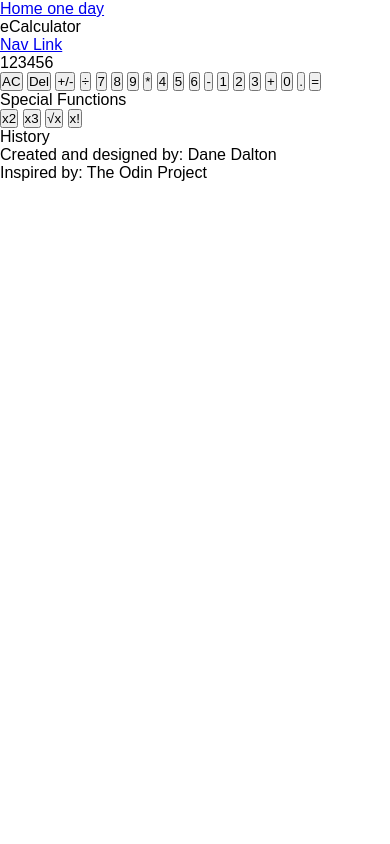
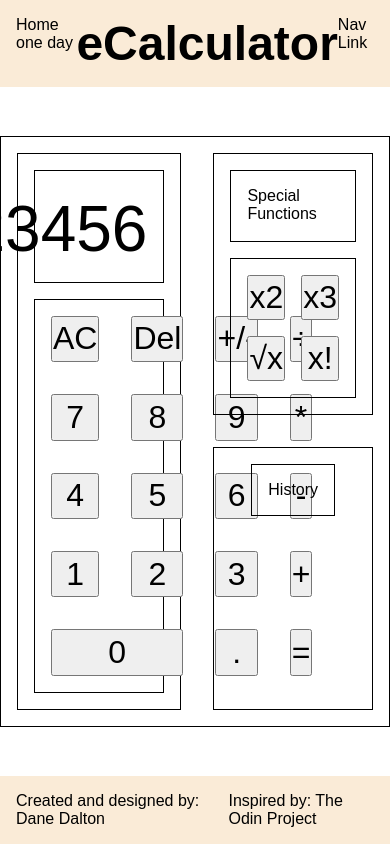
Before and after one commit to dane-dalton/eCalculator, a plain HTML site: page index.html in a window 390 px wide. Drawn offline with Linux system fonts and the light colour scheme.

Commit message:
Organization for the display of all the HTML elements. Not mobile friendly, but scales well on various monitor sizes

```diff
--- a/index.html
+++ b/index.html
@@ -27,19 +27,19 @@
                     <button class="btn del">Del</button>
                     <button class="btn pos-neg">+/-</button>
                     <button class="btn divide">÷</button>
-                    <button class="btn 7">7</button>
-                    <button class="btn 8">8</button>
-                    <button class="btn 9">9</button>
+                    <button class="btn seven">7</button>
+                    <button class="btn eight">8</button>
+                    <button class="btn nine">9</button>
                     <button class="btn multiply">*</button>
-                    <button class="btn 4">4</button>
-                    <button class="btn 5">5</button>
-                    <button class="btn 6">6</button>
+                    <button class="btn four">4</button>
+                    <button class="btn five">5</button>
+                    <button class="btn six">6</button>
                     <button class="btn minus">-</button>
-                    <button class="btn 1">1</button>
-                    <button class="btn 2">2</button>
-                    <button class="btn 3">3</button>
+                    <button class="btn one">1</button>
+                    <button class="btn two">2</button>
+                    <button class="btn three">3</button>
                     <button class="btn plus">+</button>
-                    <button class="btn 0">0</button>
+                    <button class="btn zero">0</button>
                     <button class="btn decimal">.</button>
                     <button class="btn equals">=</button>
                 </div>
--- a/styles.css
+++ b/styles.css
@@ -7,3 +7,144 @@
     padding: 0;
     margin: 0;
 }
+
+body {
+    height: 100vh;
+    width: 100vw;
+    display: flex;
+    flex-direction: column;
+    justify-content: space-between;
+}
+
+/*Header*/
+nav {
+    background-color: antiquewhite;
+    padding: 1rem;
+    display: flex;
+    justify-content: space-between;
+}
+
+nav div {
+    font-size: 3rem;
+    font-weight: bold;
+}
+
+nav a {
+    text-decoration: none;
+    color: black;
+}
+
+nav a:hover {
+    color: gray;
+}
+/*----------------------------------*/
+/*Web App Content*/
+.main-container {
+    display: flex;
+    justify-content: center;
+    align-items: center;
+    flex-grow: 1;
+}
+
+.main-content-grid {
+    border: 1px solid black;
+    padding: 1rem;
+    display: grid;
+    grid-template-columns: repeat(3, 1fr);
+    grid-template-rows: 1fr 1fr;
+    gap: 2rem;
+    height: 70vh;
+    width: 60rem;
+}
+
+/*Calculator component*/
+.calc-container {
+    padding: 1rem;
+    border: 1px solid black;
+    grid-column: 1 / 3;
+    grid-row: 1 / 3;
+    display: flex;
+    flex-direction: column;
+    gap: 1rem;
+}
+
+.display-container {
+    flex-grow: 1;
+    padding: 1rem;
+    border: 1px solid black;
+    display: flex;
+    justify-content: flex-end;
+    align-items: flex-end;
+    font-size: 4rem;
+}
+
+.button-grid {
+    flex-grow: 6;
+    padding: 1rem;
+    border: 1px solid black;
+    display: grid;
+    grid-template-columns: repeat(4, 1fr);
+    gap: 2rem;
+}
+
+.btn {
+    font-size: 2rem;
+}
+
+.zero {
+    grid-column: span 2;
+}
+
+/*Special component*/
+.special-container {
+    padding: 1rem;
+    border: 1px solid black;
+    grid-column: 3 / 4;
+    display: flex;
+    flex-direction: column;
+    align-items: center;
+    gap: 1rem;
+}
+
+.special-header {
+    padding: 1rem;
+    border: 1px solid black;
+    flex-grow: 1;
+}
+
+.special-buttons {
+    padding: 1rem;
+    border: 1px solid black;
+    flex-grow: 5;
+    display: grid;
+    grid-template-columns: 1fr 1fr;
+    grid-template-rows: 1fr 1fr;
+    gap: 1rem;
+    align-self: stretch;
+}
+
+/*History component*/
+.history-container {
+    padding: 1rem;
+    border: 1px solid black;
+    grid-column: 3 / 4;
+    display: flex;
+    flex-direction: column;
+    align-items: center;
+}
+
+.history-header {
+    padding: 1rem;
+    border: 1px solid black;
+}
+
+/*----------------------------------*/
+/*Footer*/
+.footer-container {
+    background-color: antiquewhite;
+    padding: 1rem;
+    display: flex;
+    justify-content: center;
+    align-items: center;
+    gap: 5%;
+}
```
